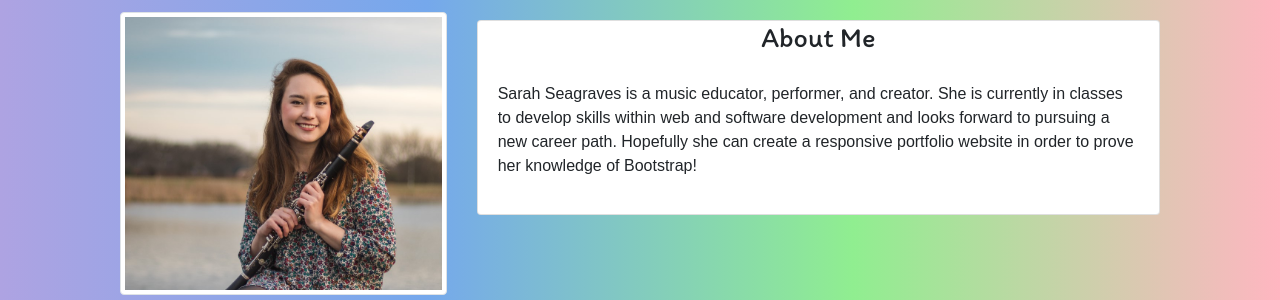
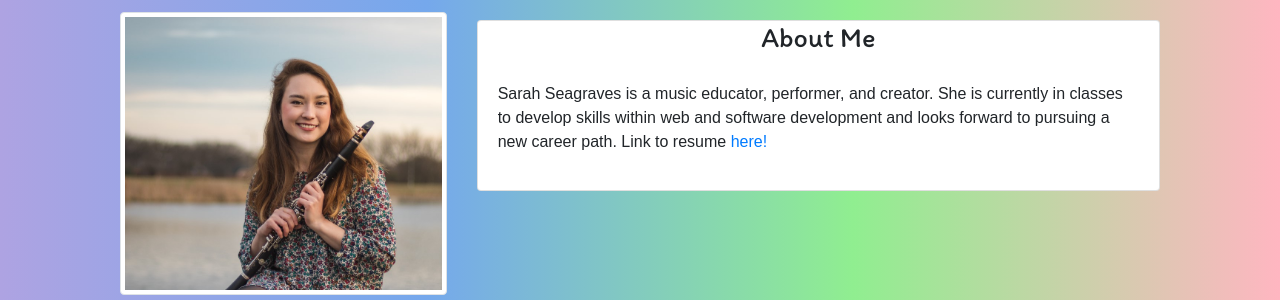
Before and after one commit to seagraving/ss-portfolio, a plain HTML site: page index.html in a window 1280 px wide. Shown: the part 177-477 px from the top of the page. Drawn offline with nearby package versions, Linux system fonts and the light colour scheme.

Commit message:
added resume link

```diff
--- a/index.html
+++ b/index.html
@@ -67,9 +67,7 @@
                                     She is currently in classes to develop skills within web and software development
                                     and looks
                                     forward to pursuing a new career path.
-                                    Hopefully she can create a responsive portfolio website in order to prove her
-                                    knowledge of
-                                    Bootstrap!
+                                    Link to resume <a href="assets/Sarah Seagraves Web Developer Resume (1).pdf">here! </a>
 
                                 </p>
 
```
Also changed, not shown: 1 other file.
